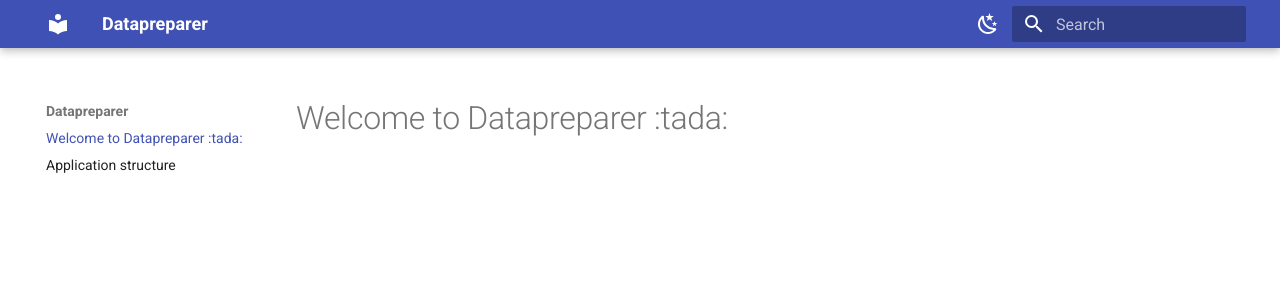
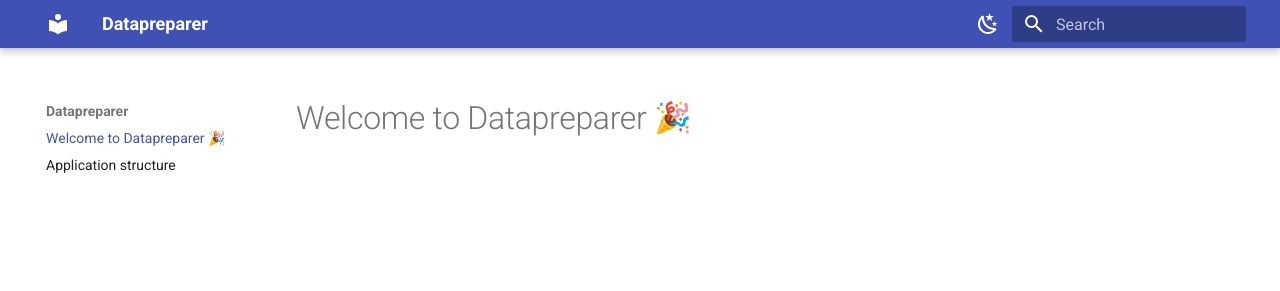
Before and after one commit to AspieCoder1/mk-docs-material-test, an MkDocs documentation site: the page built from docs/index.md, in a window 1280 px wide. Shown: the top 291 px of the page. Built offline with MkDocs 1.6.1 and Material for MkDocs 9.7.7, drawn with Linux system fonts in a browser that asks for light colours; emoji names are drawn with the system emoji font.

Commit message:
:spanner: set up emoji display for site

```diff
--- a/mkdocs.yml
+++ b/mkdocs.yml
@@ -14,3 +14,7 @@ theme:
         name: Switch to light mode
 plugins:
   - search
+markdown_extensions:
+  - pymdownx.emoji:
+      emoji_index: !!python/name:materialx.emoji.twemoji
+      emoji_generator: !!python/name:materialx.emoji.to_svg
```
